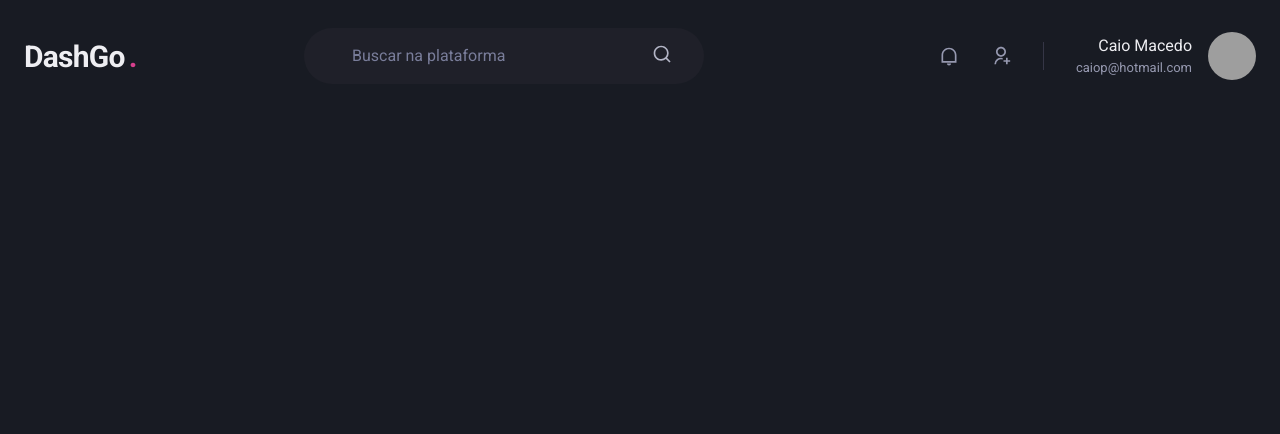
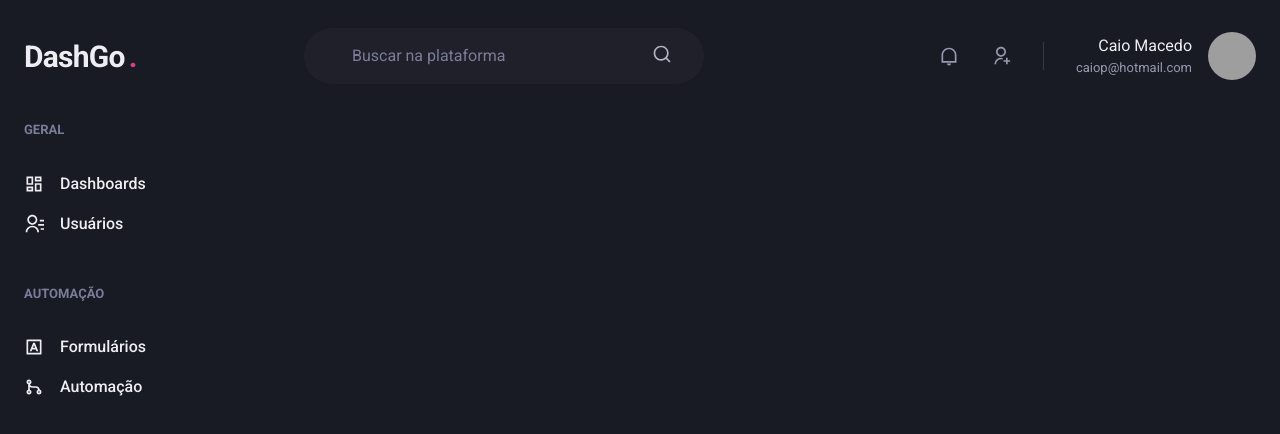
Before and after one commit to caiopmsoares/Dashgo, a Next.js app: page /dashboard in a window 1280 px wide. Shown: the top 434 px of the page. Built offline with nearby package versions, Linux system fonts and the light colour scheme; grey boxes are pictures that could not be loaded.

Commit message:
Add Sidebar component

```diff
--- /dev/null
+++ b/src/components/Sidebar.tsx
@@ -0,0 +1,54 @@
+import { Box, Icon, Link, Stack, Text } from '@chakra-ui/react';
+import {
+	RiContactsLine,
+	RiDashboardLine,
+	RiGitMergeLine,
+	RiInputMethodLine,
+} from 'react-icons/ri';
+
+export function Sidebar() {
+	return (
+		<Box as="aside" w="64" mr="8">
+			<Stack spacing="12" align="flex-start">
+				<Box>
+					<Text fontWeight="bold" color="gray.400" fontSize="small">
+						GERAL
+					</Text>
+					<Stack spacing="4" mt="8" align="stretch">
+						<Link display="flex" alignItems="center">
+							<Icon as={RiDashboardLine} fontSize="20" />
+							<Text ml="4" fontWeight="medium">
+								Dashboards
+							</Text>
+						</Link>
+						<Link display="flex" alignItems="center">
+							<Icon as={RiContactsLine} fontSize="20" />
+							<Text ml="4" fontWeight="medium">
+								Usuários
+							</Text>
+						</Link>
+					</Stack>
+				</Box>
+				<Box>
+					<Text fontWeight="bold" color="gray.400" fontSize="small">
+						AUTOMAÇÃO
+					</Text>
+					<Stack spacing="4" mt="8" align="stretch">
+						<Link display="flex" alignItems="center">
+							<Icon as={RiInputMethodLine} fontSize="20" />
+							<Text ml="4" fontWeight="medium">
+								Formulários
+							</Text>
+						</Link>
+						<Link display="flex" alignItems="center">
+							<Icon as={RiGitMergeLine} fontSize="20" />
+							<Text ml="4" fontWeight="medium">
+								Automação
+							</Text>
+						</Link>
+					</Stack>
+				</Box>
+			</Stack>
+		</Box>
+	);
+}
--- a/src/pages/dashboard.tsx
+++ b/src/pages/dashboard.tsx
@@ -1,5 +1,14 @@
+import { Flex } from '@chakra-ui/react';
 import { Header } from '../components/Header';
+import { Sidebar } from '../components/Sidebar';
 
 export default function Dashboard() {
-	return <Header />;
+	return (
+		<Flex direction="column" h="100vh">
+			<Header />
+			<Flex w="100%" my="6" maxWidth={1480} mx="auto" px="6">
+				<Sidebar />
+			</Flex>
+		</Flex>
+	);
 }
```
